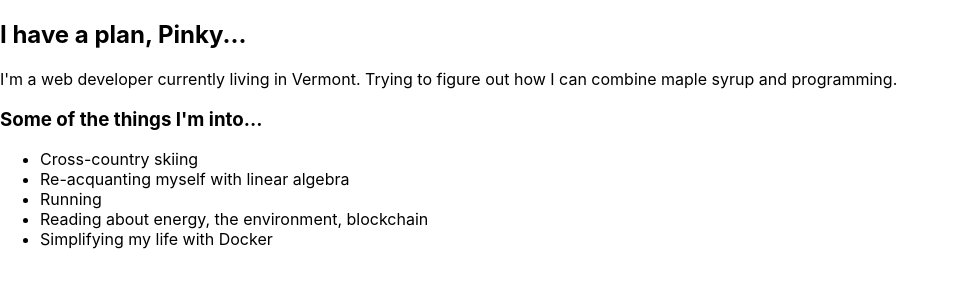
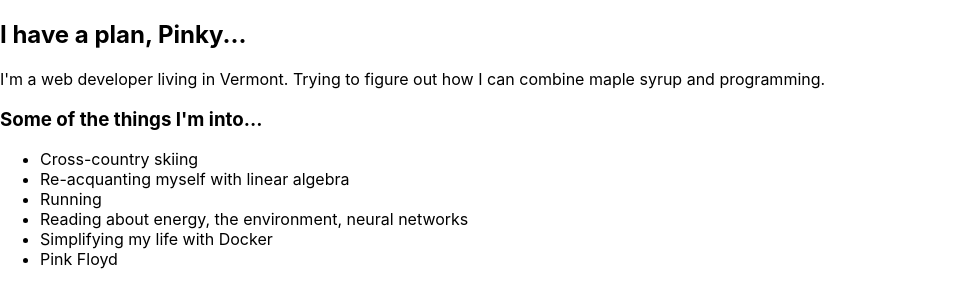
Before and after one commit to dworthm/play-site, a Next.js app in the folder mysite/: page /aboutme in a window 1280 px wide. Shown: the top 308 px of the page, without its empty margins (0-958 px from the left). Built offline with nearby package versions, Linux system fonts and the light colour scheme.

Commit message:
Updated about me

```diff
--- a/mysite/pages/aboutme/index.jsx
+++ b/mysite/pages/aboutme/index.jsx
@@ -6,15 +6,16 @@ const Aboutme = () => (
       {/* ROW of PHOTOs: doing things outdoors. even some wildlife or nature shots */}
     </h2>
     <p>
-      I'm a web developer currently living in Vermont. Trying to figure out how I can combine maple syrup and programming.
+      I'm a web developer living in Vermont. Trying to figure out how I can combine maple syrup and programming.
     </p>
     <h3>Some of the things I'm into...</h3>
     <ul>
       <li>Cross-country skiing</li>
       <li>Re-acquanting myself with linear algebra</li>
       <li>Running</li>
-      <li>Reading about energy, the environment, blockchain</li>
+      <li>Reading about energy, the environment, neural networks</li>
       <li>Simplifying my life with Docker</li>
+      <li>Pink Floyd</li>
     </ul>
   </div>
 );
```
